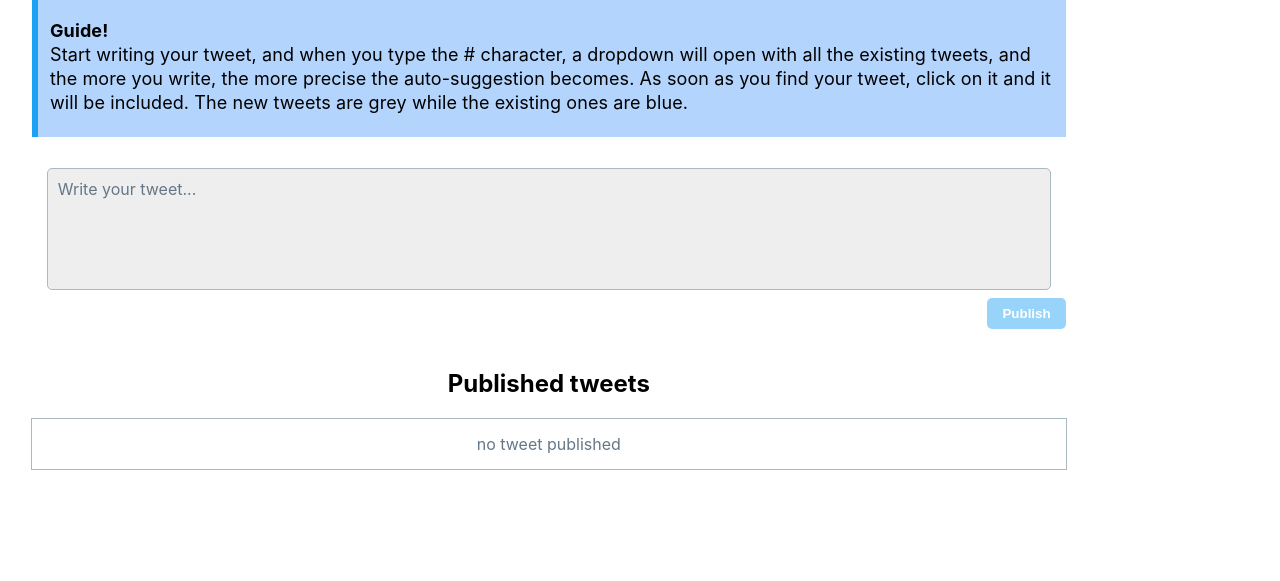
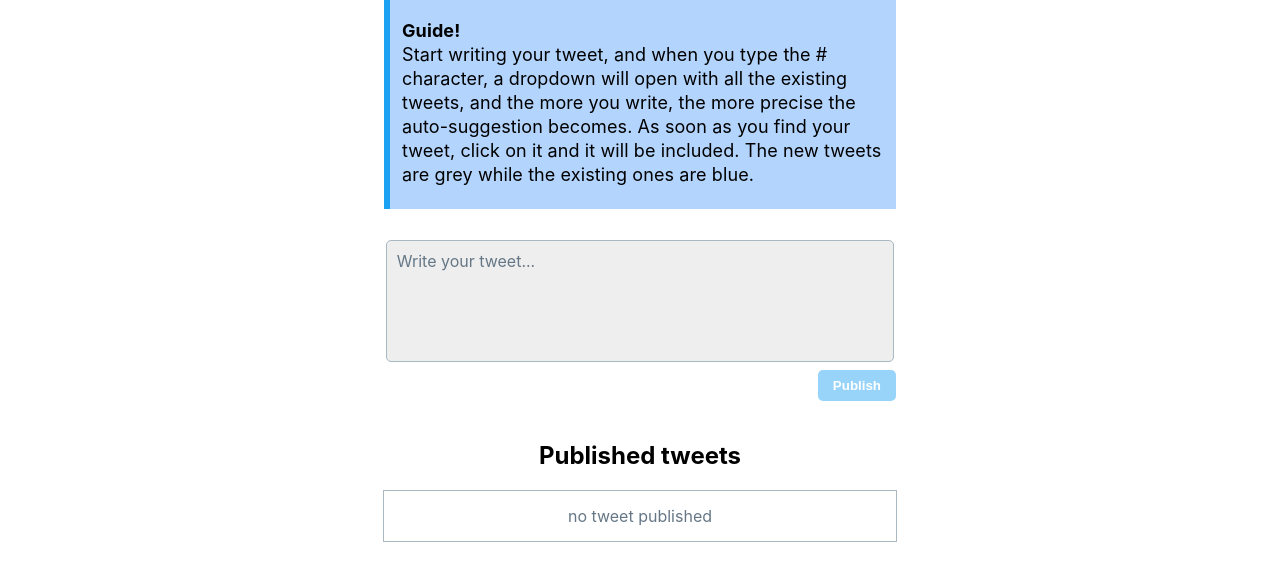
Before and after one commit to bathiesg/hashTagTweetApp, a plain HTML site: page index.html in a window 1280 px wide. Shown: the part 85-666 px from the top of the page. Drawn offline with Linux system fonts and the light colour scheme.

Commit message:
FIXED body breakpoints

```diff
--- a/styles.css
+++ b/styles.css
@@ -130,26 +130,26 @@ body {
 }
 
 @media only screen and (min-width: 600px) {
-  .container {
+  body{
     width: 70%;
   }
 }
 
 @media only screen and (min-width: 768) {
-  .container {
+  body{
     width: 75%;
   }
 }
 
 @media only screen and (min-width: 992) {
-  .container {
+  body{
     width: 80%;
   }
 }
 
 
 @media only screen and (min-width: 1200px) {
-  .container {
-    width: 85%;
+  body{
+    width: 40%;
   }
 }
```
